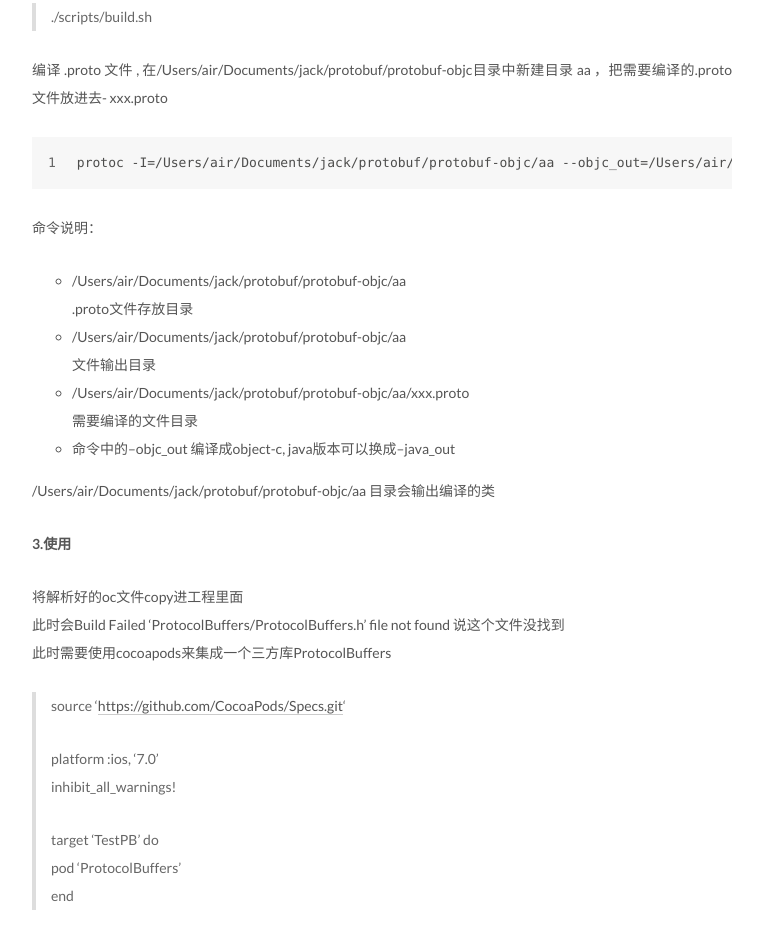
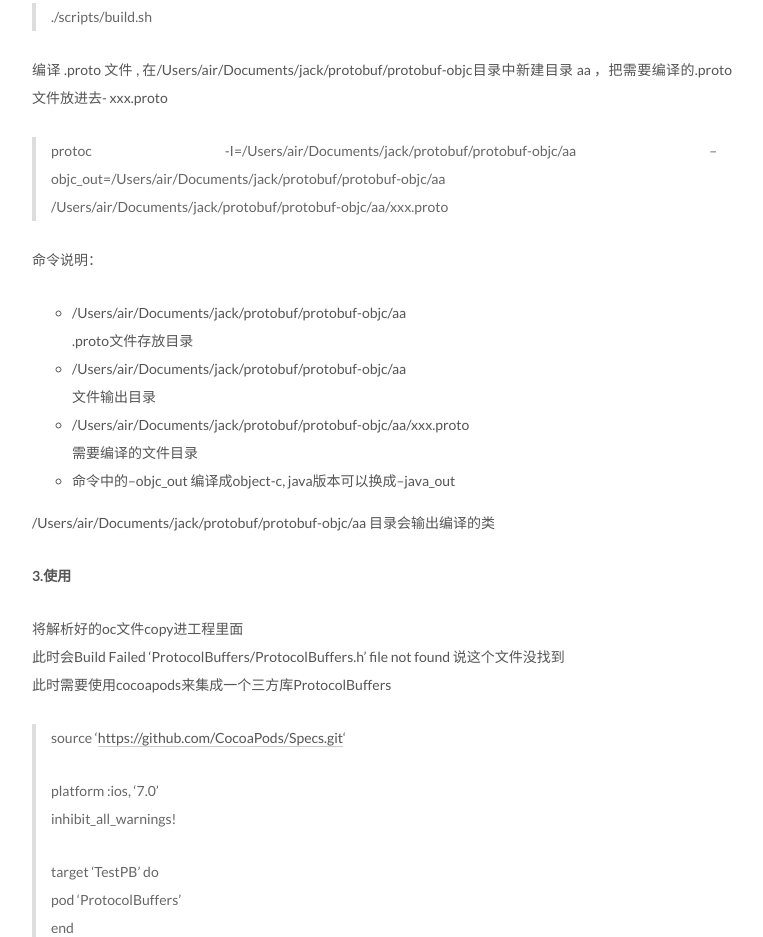
Before and after one commit to sunweiliang/sunweiliang.github.io, a plain HTML site: page 2016/08/11/first/index.html in a window 1280 px wide. Shown: the part 1366-2303 px from the top of the page, without its empty margins (258-1021 px from the left). Drawn offline with Linux system fonts and the light colour scheme; a script that the page names is missing.

Commit message:
Site updated: 2016-08-13 11:45:07

```diff
--- a/2016/08/11/first/index.html
+++ b/2016/08/11/first/index.html
@@ -108,7 +108,7 @@ protocol buffer是google的一个开源项目,它是用于结构化数据串行
 brew -v
 
 如果没有安装,提示 command not found，在Mac中打开Termal输入命令,安装brew">
-<meta property="og:updated_time" content="2016-08-13T03:39:42.000Z">
+<meta property="og:updated_time" content="2016-08-13T03:44:31.000Z">
 <meta name="twitter:card" content="summary">
 <meta name="twitter:title" content="iOS Protocol Buffers 编译及使用">
 <meta name="twitter:description" content="1.什么是protocol buffer
@@ -365,7 +365,10 @@ brew -v
 <blockquote>
 <p>./scripts/build.sh</p>
 </blockquote>
-<p>编译 .proto 文件 , 在/Users/air/Documents/jack/protobuf/protobuf-objc目录中新建目录 aa ，把需要编译的.proto文件放进去-  xxx.proto<br><figure class="highlight stylus"><table><tr><td class="gutter"><pre><div class="line">1</div></pre></td><td class="code"><pre><div class="line">protoc -I=/Users/air/Documents/jack/protobuf/protobuf-objc/aa --objc_out=/Users/air/Documents/jack/protobuf/protobuf-objc/aa /Users/air/Documents/jack/protobuf/protobuf-objc/aa/xxx.proto</div></pre></td></tr></table></figure></p>
+<p>编译 .proto 文件 , 在/Users/air/Documents/jack/protobuf/protobuf-objc目录中新建目录 aa ，把需要编译的.proto文件放进去-  xxx.proto</p>
+<blockquote>
+<p>protoc -I=/Users/air/Documents/jack/protobuf/protobuf-objc/aa –objc_out=/Users/air/Documents/jack/protobuf/protobuf-objc/aa /Users/air/Documents/jack/protobuf/protobuf-objc/aa/xxx.proto</p>
+</blockquote>
 <p>命令说明：</p>
 <ul>
 <li>/Users/air/Documents/jack/protobuf/protobuf-objc/aa<br>.proto文件存放目录</li>
--- a/css/main.css
+++ b/css/main.css
@@ -1548,7 +1548,7 @@ pre .javascript .function {
   width: 4px;
   height: 4px;
   border-radius: 50%;
-  background: #2dbd1d;
+  background: #1d01ff;
 }
 .links-of-blogroll {
   font-size: 13px;
```
Also changed, not shown: index.html (+4 -1 lines).
